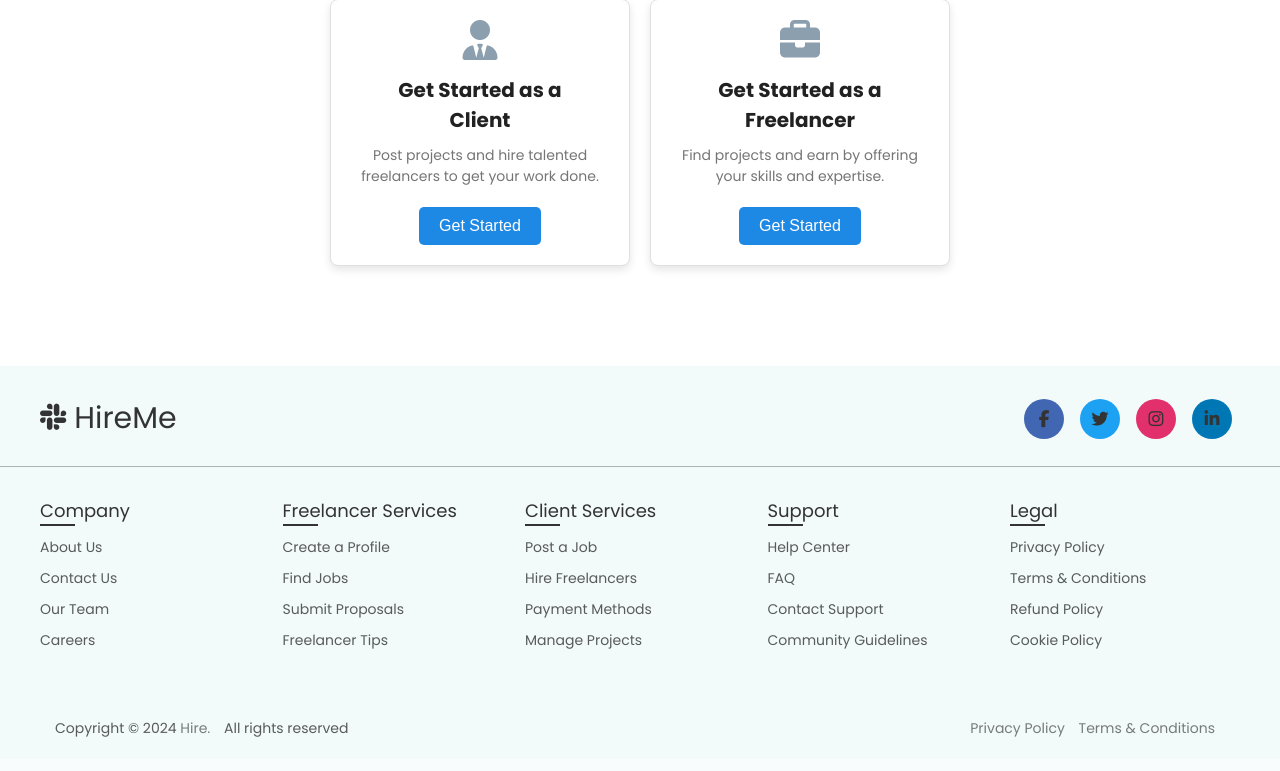
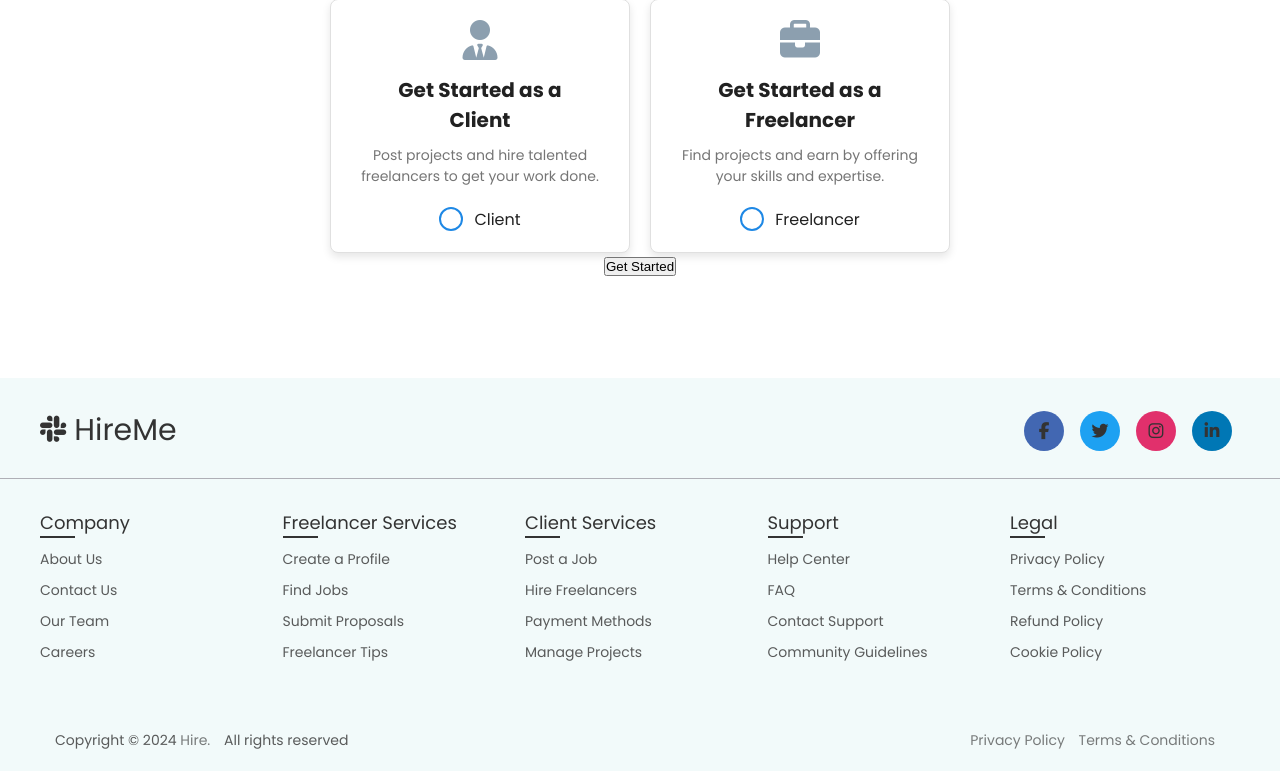
Before and after one commit to bikash2060/hireme-freelancing-platform, a Django app: page /account/role/ in a window 1280 px wide. Shown: the part 277-1048 px from the top of the page. Before the commit the page ends 1014 px from the top, so only its background shows below. Run offline with Django 5.2, Linux system fonts and the light colour scheme.

Commit message:
Dashboard redirected after user logged in based on role

```diff
--- a/freelancing_app/accounts/views.py
+++ b/freelancing_app/accounts/views.py
@@ -6,12 +6,14 @@ from django.contrib.auth import authenticate, login
 from .models import *
 from django.core.exceptions import ObjectDoesNotExist
 from . import formvalidation
+from django.contrib.auth.hashers import make_password
 
 def user_login(request):
     if request.method == "POST":
 
         # Retrieve email and password from the form
         email = request.POST.get(utils.EMAIL_ADDRESS)
+        print(email)
         password = request.POST.get(utils.PASSWORD)
 
         # Check if email exists in the database
@@ -29,11 +31,14 @@ def user_login(request):
         if user is not None:
             # If authentication is successful, log the user in
             login(request, user)
-            messages.success(request, "Login successful!")
-            return redirect('dashboard')  # Redirect to the dashboard or any desired page
+
+            if user.role == 'client':
+                return redirect('clientdashboard.html')
+            else:
+                return redirect('freelancerdashboard.html')
         else:
             # If authentication fails, show an error message
-            messages.error(request, "Incorrect password. Please try again.")
+            messages.error(request, "Incorrect password.")
             return render(request, 'accounts/login.html')
 
     # Render the login page if the request method is not POST
@@ -48,11 +53,16 @@ def user_signup(request):
         password = request.POST.get(utils.PASSWORD)
         confirm_password = request.POST.get(utils.CONFIRM_PASSWORD)
 
-        # Store the form data entered by the user
-        user_input = {
+        # Hash the password before storing in the session
+        hashed_password = make_password(password)
+
+        # Store the form data entered by the user temporarily in the session
+        signup_data = {
             'email': email_address,
-            'username': username
+            'username': username,
+            'password': hashed_password
         }
+        request.session['signup_data'] = signup_data
 
         # Validate form using the validate_signup_form function
         valid, error_message = formvalidation.validate_signup_form(email_address, username, password, confirm_password)
@@ -60,18 +70,13 @@ def user_signup(request):
         if not valid:
             # If validation fails, show the error and return the form with user input
             messages.error(request, error_message)
-            user_input = {
-                'email': email_address,
-                'username': username
-            }
-            return render(request, 'accounts/signup.html', {'form_data': user_input})
+            return render(request, 'accounts/signup.html', {'form_data': signup_data})
 
         # Store the email in the session
         request.session['email_address'] = email_address
 
         # Generate OTP and save in database
         otp_code = utils.generate_and_save_otp(email_address)
-
         utils.send_verification_email(username, email_address, otp_code)
 
         return redirect('accounts:otp_verification')
@@ -125,27 +130,36 @@ def verify_otp(request):
 def user_redirect(request):
     if request.method == "POST":
         signup_data = request.session.get('signup_data')
+        if not signup_data:
+            messages.error(request, "Session expired. Please sign up again.")
+            return redirect('accounts:signup')
+
+        # Retrieve the data from session
         email_address = signup_data['email']
-
-        if not email_address:
-            messages.error(request, "Session expired. Please log in again.")
-            return redirect('accounts:login')
-
-        try:
-            user = User.objects.get(email=email_address)
-        except ObjectDoesNotExist:
-            messages.error(request, "User not found.")
-            return redirect('signup')
+        username = signup_data['username']
+        hashed_password = signup_data['password']
 
         role = request.POST.get("role", "").strip()
 
-        if role not in ["client", "freelancer"]:
-            messages.error(request, "Invalid role selected.")
-            return redirect('some_page')
+        # Create a new User object and save it to the database with the hashed password
+        user = User.objects.create(
+            email=email_address,
+            username=username,
+            password=hashed_password,
+            role=role,
+            is_verified=True
+        )
 
-        # user.role = role
-        # user.save()
+        # Optionally, you can add more fields or actions depending on the role
+        if role == 'client':
+            Client.objects.create(user=user)  # Assuming you have a Client model
+        elif role == 'freelancer':
+            Freelancer.objects.create(user=user)  # Assuming you have a Freelancer model
+
+        # Clear session data after account creation
+        del request.session['signup_data']
+
         messages.success(request, "Account created successfully.")
-        return redirect('accounts:login')
+        return redirect('accounts:login')  # Redirect to login page
 
     return render(request, 'accounts/roleselection.html')
--- a/freelancing_app/static/css/roleselection.css
+++ b/freelancing_app/static/css/roleselection.css
@@ -1,8 +1,6 @@
-/* Role Selection Section */
 .role-selection {
     text-align: center;
     padding: 40px 20px;
-
 }
 
 .role-selection h2 {
@@ -11,7 +9,7 @@
     margin-bottom: 10px;
 }
 
-.role-selection h2 span{
+.role-selection h2 span {
     color: #1E88E5;
 }
 
@@ -56,6 +54,7 @@
     margin-bottom: 20px;
 }
 
+/* Button Styling */
 .role-box .role-btn {
     display: inline-block;
     padding: 10px 20px;
@@ -73,6 +72,53 @@
     background: #1565c0;
 }
 
+/* Radio Button Styling */
+.role-box input[type="radio"] {
+    display: none; /* Hide default radio button */
+}
+
+.role-box label {
+    display: inline-block;
+    position: relative;
+    padding-left: 35px; /* Space for custom radio button */
+    cursor: pointer;
+    font-size: 16px;
+    color: #212121;
+}
+
+.role-box label:before {
+    content: '';
+    position: absolute;
+    left: 0;
+    top: 0;
+    width: 20px;
+    height: 20px;
+    border: 2px solid #1E88E5;
+    border-radius: 50%;
+    background-color: white;
+    transition: background-color 0.3s ease;
+}
+
+.role-box input[type="radio"]:checked + label:before {
+    background-color: #1E88E5;
+    border-color: #1E88E5;
+}
+
+.role-box input[type="radio"]:checked + label:after {
+    content: '';
+    position: absolute;
+    left: 5px;
+    top: 5px;
+    width: 10px;
+    height: 10px;
+    border-radius: 50%;
+    background-color: #fff;
+}
+
+.role-box .role-btn:hover {
+    background: #1565c0;
+}
+
 .role-box:hover {
     transform: translateY(-5px);
     box-shadow: 0 6px 12px rgba(0, 0, 0, 0.2);
@@ -84,7 +130,6 @@
     margin-bottom: 15px;
 }
 
-
 @media (max-width: 768px) {
     .role-boxes {
         flex-direction: column;
--- a/freelancing_app/templates/accounts/roleselection.html
+++ b/freelancing_app/templates/accounts/roleselection.html
@@ -25,18 +25,22 @@
                     <i class="fa fa-user-tie"></i>
                     <h3>Get Started as a <br>Client</h3>
                     <p>Post projects and hire talented freelancers to get your work done.</p>
-                    <input type="hidden" name="role" value="client">
-                    <button type="submit" class="role-btn">Get Started</button>
+                    <!-- Use radio buttons or buttons to select role -->
+                    <input type="radio" id="client" name="role" value="client" required>
+                    <label for="client">Client</label>
                 </div>
                 <div class="role-box" id="freelancer-role">
                     <i class="fa fa-briefcase"></i>
                     <h3>Get Started as a <br>Freelancer</h3>
                     <p>Find projects and earn by offering your skills and expertise.</p>
-                    <input type="hidden" name="role" value="freelancer">
-                    <button type="submit" class="role-btn">Get Started</button>
+                    <!-- Use radio buttons or buttons to select role -->
+                    <input type="radio" id="freelancer" name="role" value="freelancer">
+                    <label for="freelancer">Freelancer</label>
                 </div>
             </div>
+            <button type="submit" class="role-btn">Get Started</button>
         </form>
+
     </div>
 </div>
 {% endblock %}
--- a/freelancing_app/templates/base.html
+++ b/freelancing_app/templates/base.html
@@ -18,6 +18,7 @@
 
 </head>
 <body>
+    {% block navbar%}
     <!-- Navigation Bar Section -->
     <div class="body">
         <div class="container">
@@ -79,6 +80,7 @@
 
         </div>
     </div>
+    {% endblock %}
 
     {% block content %}
     {% endblock %}
```
Also changed, not shown: freelancing_app/accounts/models.py (+7 -0 lines), freelancing_app/templates/accounts/login.html (+4 -4 lines), freelancing_app/accounts/migrations/0004_alter_user_is_active_alter_user_is_staff_and_more.py (added), freelancing_app/accounts/migrations/0005_remove_user_is_active_remove_user_is_staff_and_more.py (added), freelancing_app/accounts/migrations/0006_user_credential_hash.py (added), freelancing_app/accounts/migrations/0007_remove_user_credential_hash.py (added), freelancing_app/accounts/migrations/0008_user_is_verified.py (added).
